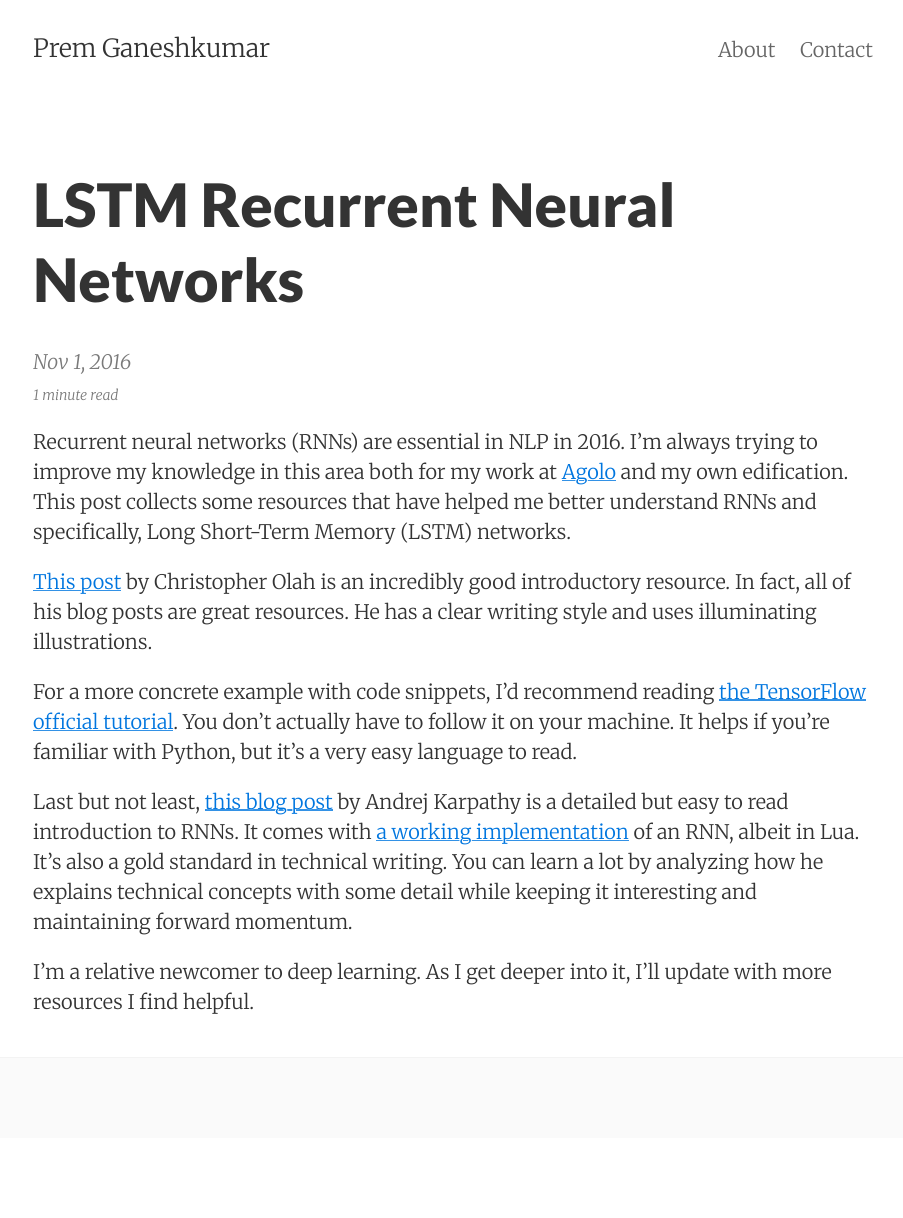
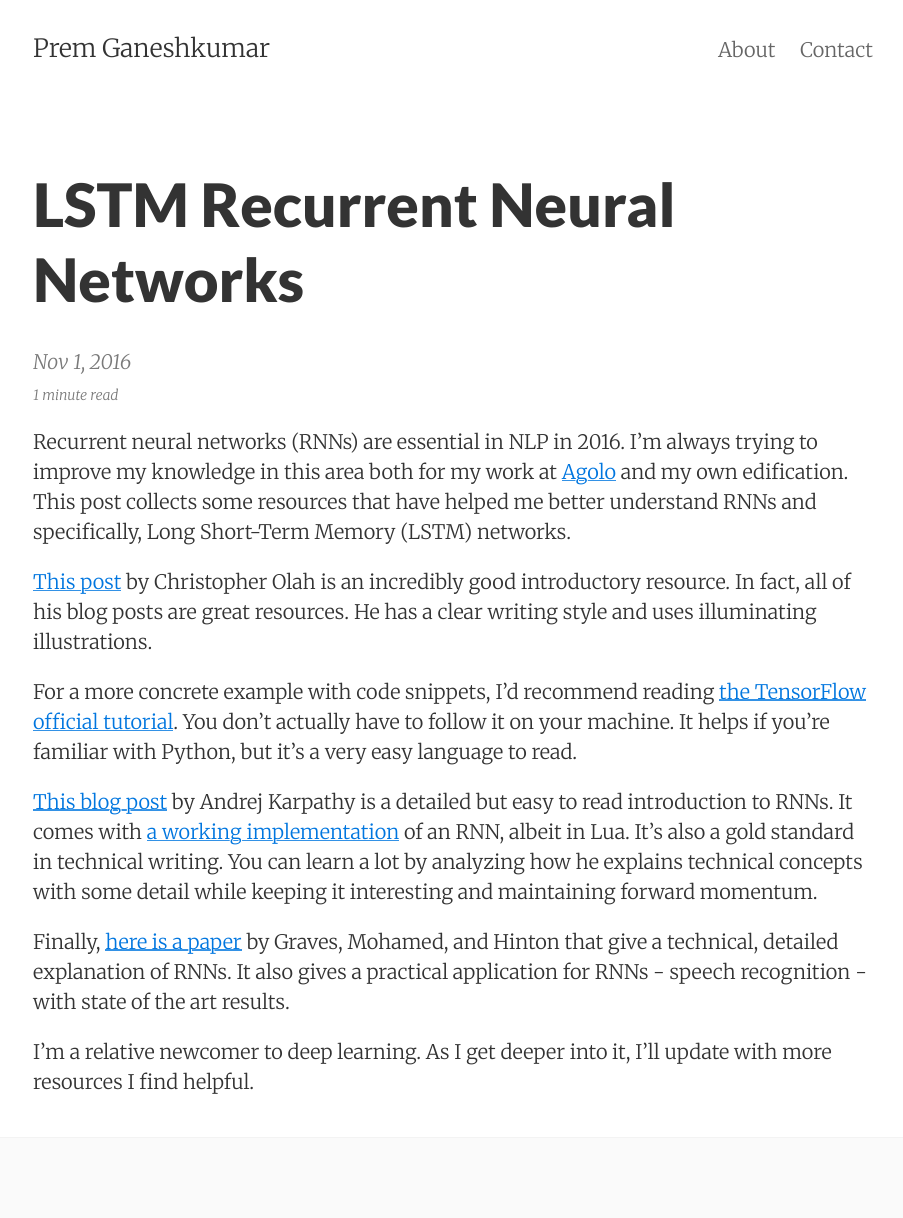
Before and after one commit to premgane/premgane.github.io, a Jekyll site: the page built from _posts/2016-09-01-lstm.md, in a window 1280 px wide. Shown: the whole page, without its empty margins (187-1090 px from the left). Built offline with Jekyll 4.4.1, drawn with Linux system fonts in a browser that asks for light colours; before the commit the page ends 1138 px from its top, so only the background shows below that.

Commit message:
Fix a hyperlink. Add the Graves paper

```diff
--- a/_posts/2016-09-01-lstm.md
+++ b/_posts/2016-09-01-lstm.md
@@ -12,6 +12,8 @@
 
 For a more concrete example with code snippets, I'd recommend reading [the TensorFlow official tutorial](https://www.tensorflow.org/versions/master/tutorials/recurrent/index.html). You don't actually have to follow it on your machine. It helps if you're familiar with Python, but it's a very easy language to read.
 
-Last but not least, [this blog post](https://www.tensorflow.org/versions/master/tutorials/recurrent/index.html) by Andrej Karpathy is a detailed but easy to read introduction to RNNs. It comes with [a working implementation](https://github.com/karpathy/char-rnn) of an RNN, albeit in Lua. It's also a gold standard in technical writing. You can learn a lot by analyzing how he explains technical concepts with some detail while keeping it interesting and maintaining forward momentum.
+[This blog post](http://karpathy.github.io/2015/05/21/rnn-effectiveness/) by Andrej Karpathy is a detailed but easy to read introduction to RNNs. It comes with [a working implementation](https://github.com/karpathy/char-rnn) of an RNN, albeit in Lua. It's also a gold standard in technical writing. You can learn a lot by analyzing how he explains technical concepts with some detail while keeping it interesting and maintaining forward momentum.
+
+Finally, [here is a paper](https://arxiv.org/pdf/1303.5778.pdf) by Graves, Mohamed, and Hinton that give a technical, detailed explanation of RNNs. It also gives a practical application for RNNs - speech recognition - with state of the art results.
 
 I'm a relative newcomer to deep learning. As I get deeper into it, I'll update with more resources I find helpful.
```
Also changed, not shown: 1 other file.
